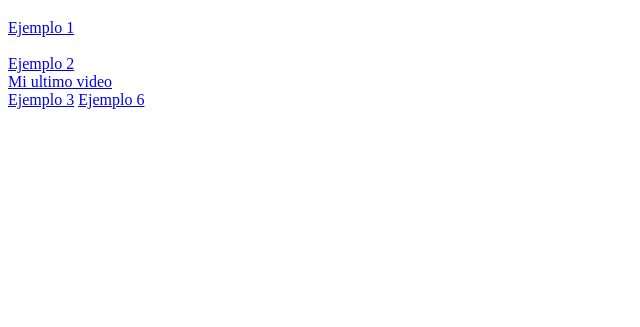
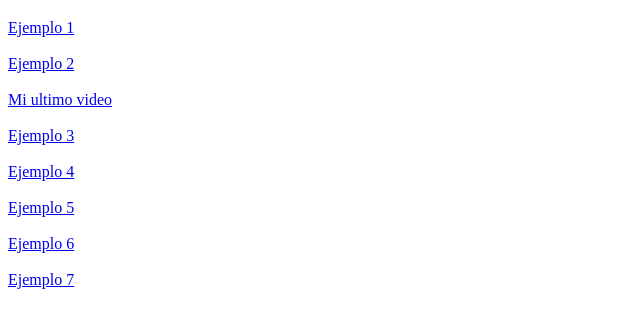
Before and after one commit to jhonmendez/ProyectoWebIG3, a plain HTML site: page index.html in a window 1280 px wide. Shown: the part 61-388 px from the top of the page, without its empty margins (0-640 px from the left). Drawn offline with Linux system fonts and the light colour scheme.

Commit message:
Se agregaron las paginas al menu principal (Index)

```diff
--- a/index.html
+++ b/index.html
@@ -12,13 +12,19 @@
 
     <a href="html/ejemplo1.html" target="_blank">Ejemplo 1</a><br><br>
 
-    <a href="html/ejemplo2.html">Ejemplo 2</a><br>
+    <a href="html/ejemplo2.html">Ejemplo 2</a><br><br>
 
-    <a href="https://www.youtube.com/watch?v=KB9dso-h_Es">Mi ultimo video</a><br>
+    <a href="https://www.youtube.com/watch?v=KB9dso-h_Es">Mi ultimo video</a><br><br>
 
-    <a href="html/ejemplo3.html">Ejemplo 3</a>
+    <a href="html/ejemplo3.html">Ejemplo 3</a><br><br>
 
-    <a href="html/ejemplo6.html">Ejemplo 6</a>
+    <a href="html/ejemplo4.html">Ejemplo 4</a><br><br>
+
+    <a href="html/ejemplo5.html">Ejemplo 5</a><br><br>
+
+    <a href="html/ejemplo6.html">Ejemplo 6</a><br><br>
+
+    <a href="html/ejemplo7.html">Ejemplo 7</a>
 
 </body>
 </html>
```
